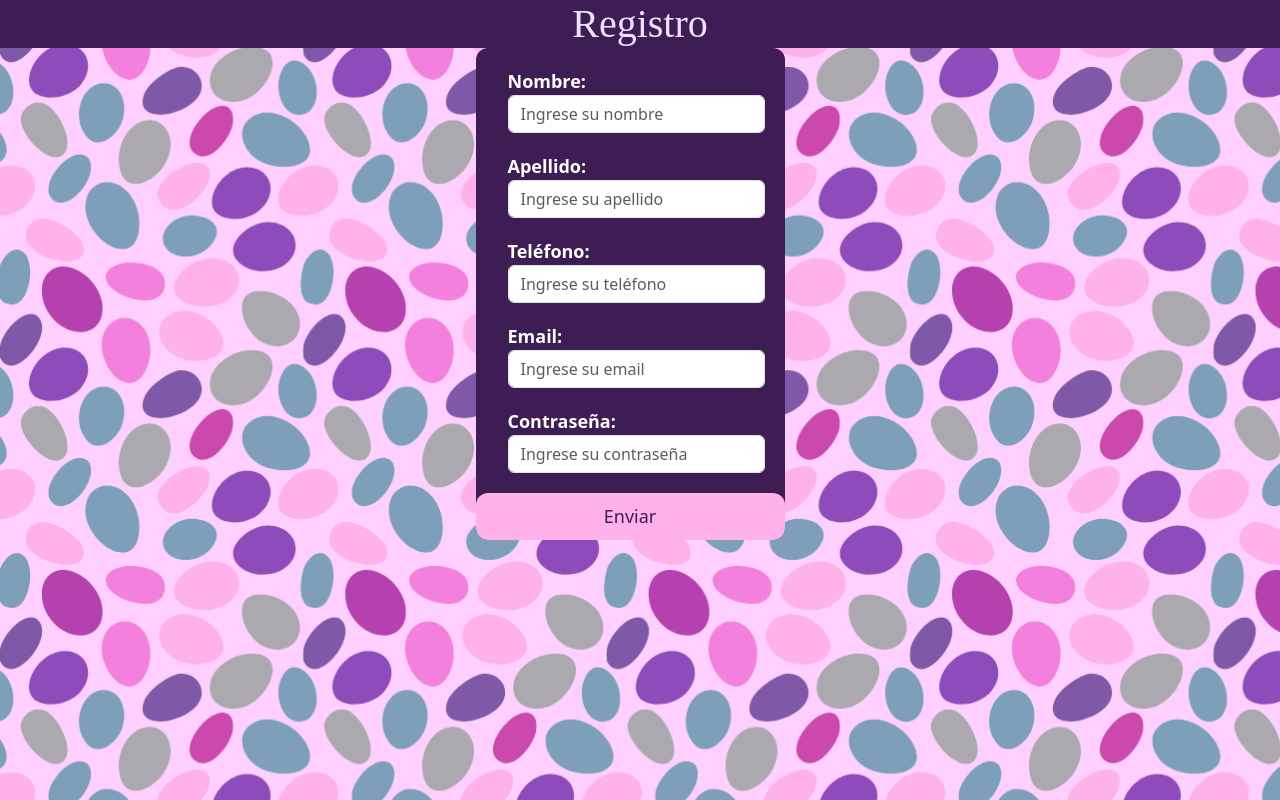
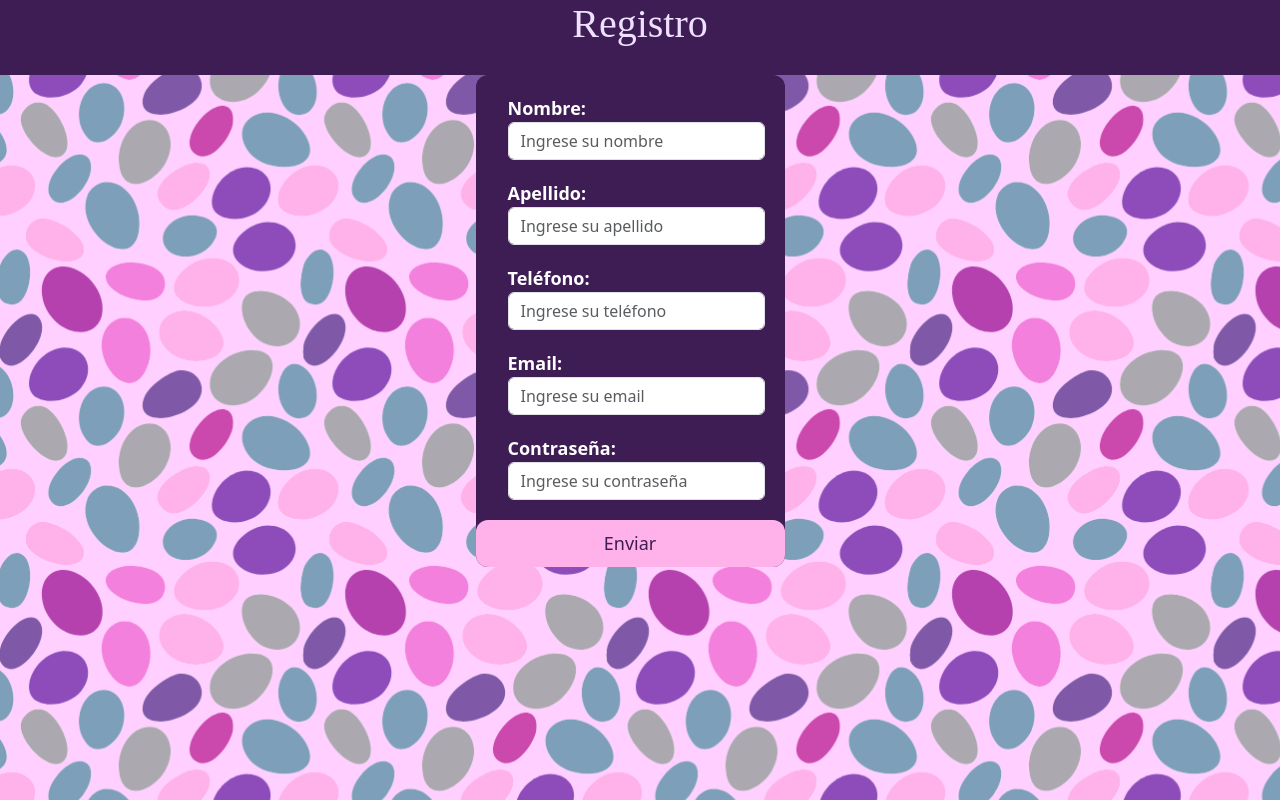
Before and after one commit to Caronila/FormReactJS, a React (Vite) app: page / in a window 1280 px wide. Built offline with nearby package versions, Linux system fonts and the light colour scheme; a web font is replaced by a local one.

Commit message:
fixing h1 backgrond

```diff
--- a/src/App.css
+++ b/src/App.css
@@ -13,7 +13,7 @@ h1 {
   background-size: 150%;
   user-select: none;
   margin-bottom: 0;
-
+  padding-bottom: 1.7rem;
 }
 
 div {
```
Also changed, not shown: src/Components/Form.css (+4 -5 lines).
